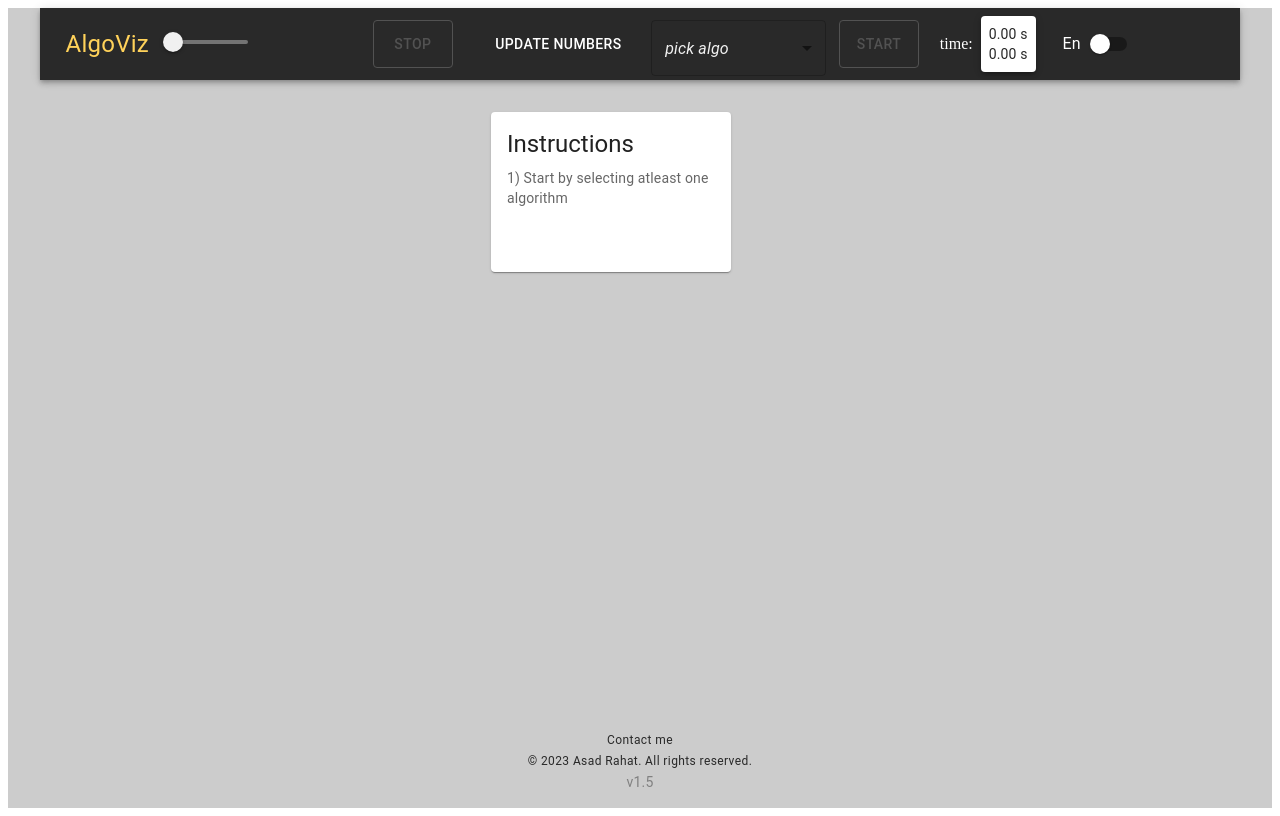
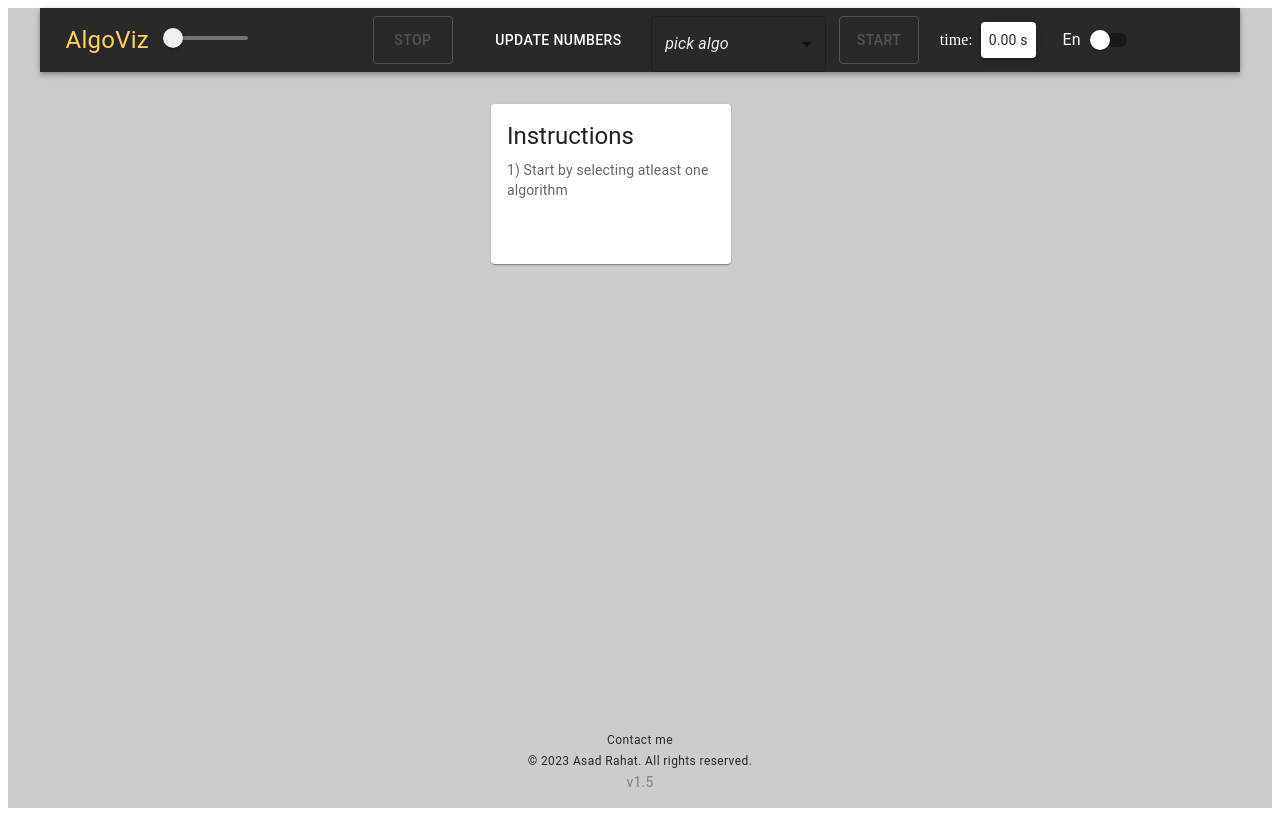
Before and after one commit to skrahat/AlgoViz, a React (Create React App) app: page / in a window 1280 px wide. Built offline with nearby package versions, Linux system fonts and the light colour scheme.

Commit message:
update Algorithms.tsx and Dashboard.tsx

```diff
--- a/src/component/Algorithms.tsx
+++ b/src/component/Algorithms.tsx
@@ -172,7 +172,7 @@ export const MergeSort = async (
                 return item;
             });
             dispatch(sortNumbersMergeAction(updatedArray, graphNumber));
-            await timer(len / 2);
+            await timer(len);
         };
 
         while (leftIndex < left.length && rightIndex < right.length) {
--- a/src/page/Dashboard.tsx
+++ b/src/page/Dashboard.tsx
@@ -405,12 +405,16 @@ export default function Dashboard(): JSX.Element {
                                                 }
                                                 showMilliseconds
                                             />
+                                            {selectedAlgorithm.length === 2 ? (
                                                 <Timer
                                                     inProgress={
                                                         sortInProgressArrayState[1]
                                                     }
                                                     showMilliseconds
                                                 />
+                                            ) : (
+                                                ''
+                                            )}
                                         </Paper>
                                     </div>
                                     {/* Language Switch */}
```
Lines whose indentation alone changed are shown as unchanged.
